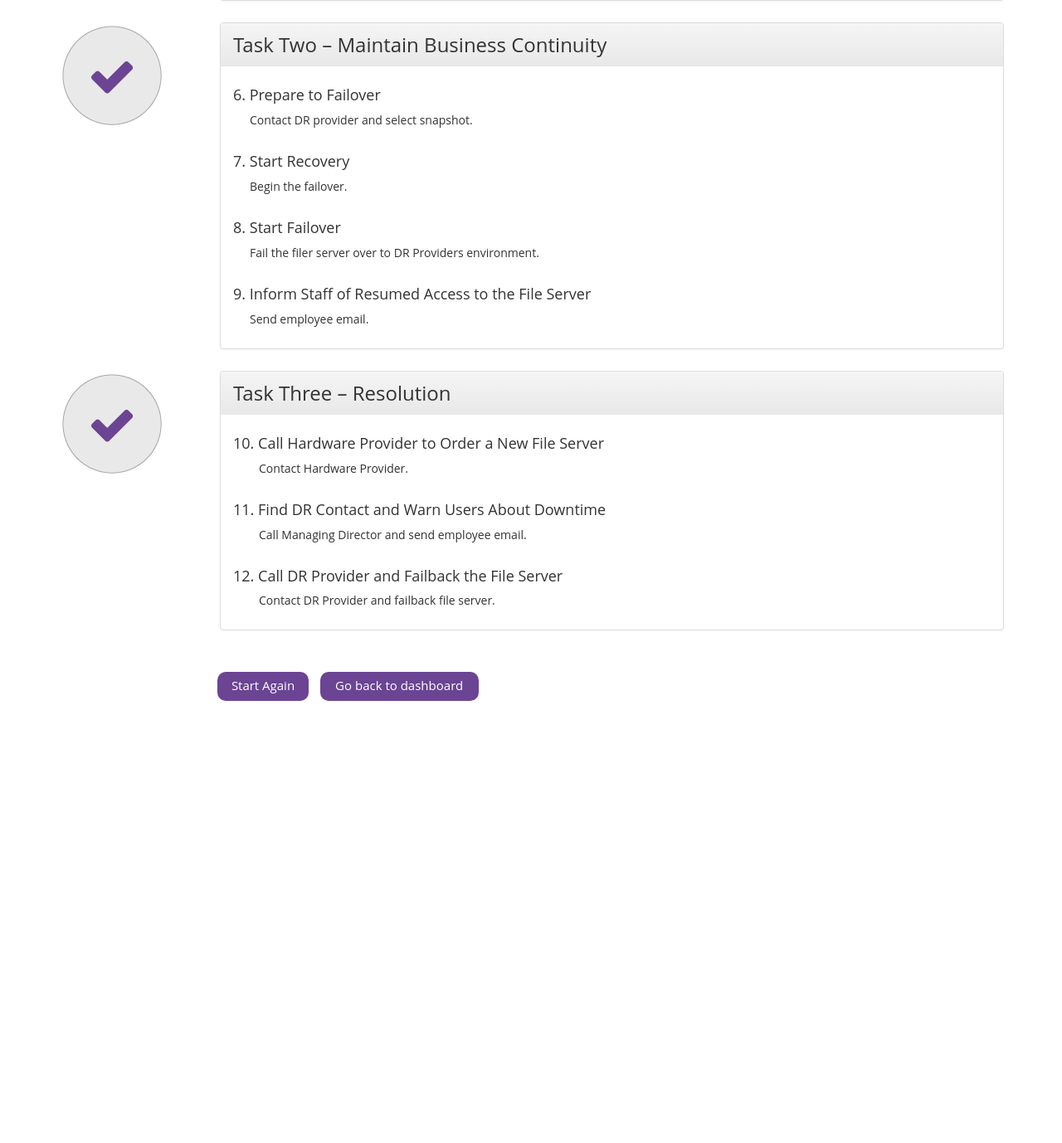
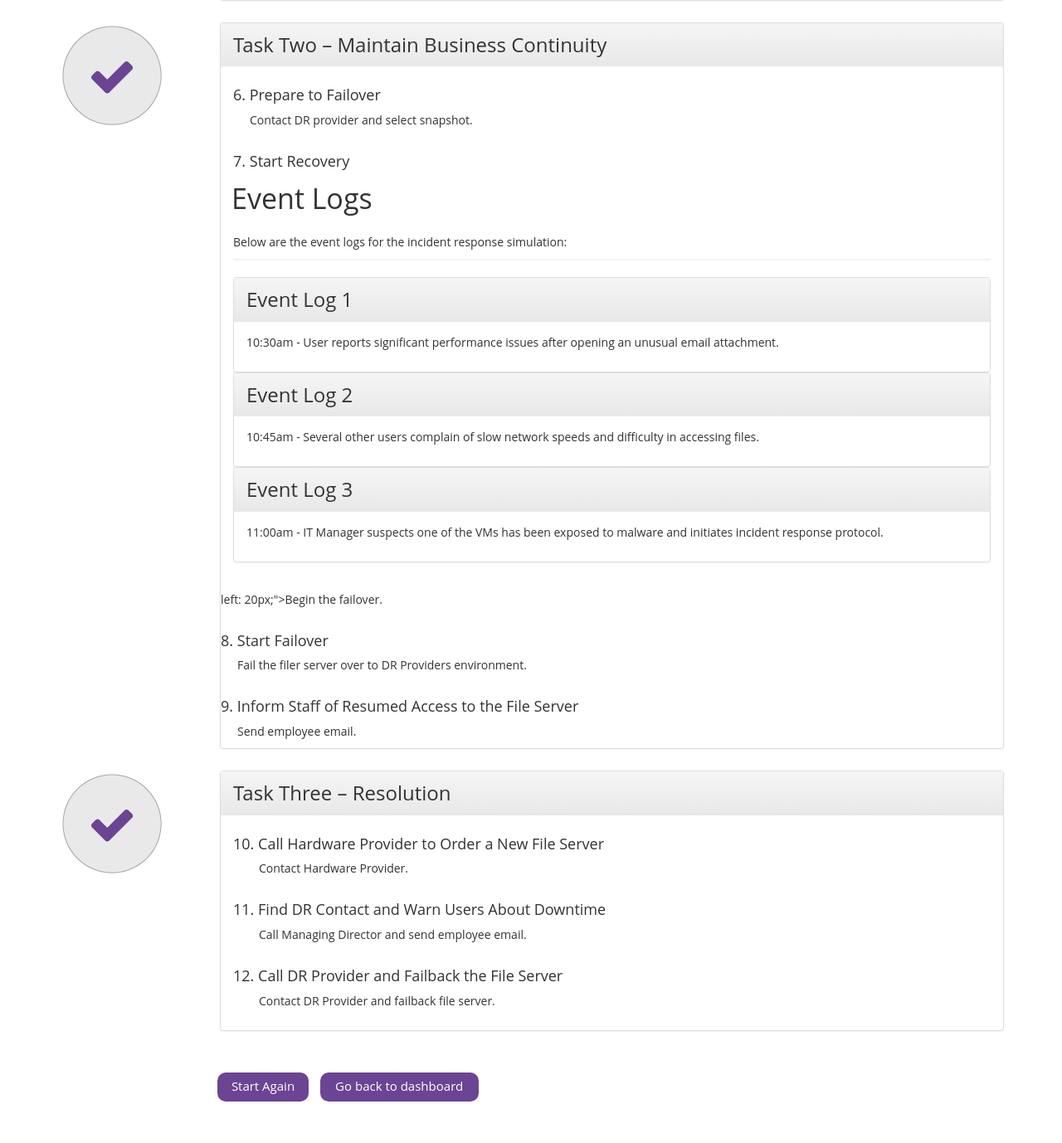
Before and after one commit to codystack/irs, a PHP site: page /app/simulation/cybersummary.php in a window 1280 px wide. Shown: the part 1061-2439 px from the top of the page at 83% size. Before the commit the page ends 1906 px from the top, so only its background shows below. Run offline with PHP 8.4, Linux system fonts and the light colour scheme; the visitor is signed in with stand-in values (Sample User, id 1); some libraries are stand-ins or nearby versions; some web fonts are replaced.

Commit message:
playbook added

```diff
--- a/app/simulation/cybersummary.php
+++ b/app/simulation/cybersummary.php
@@ -131,7 +131,45 @@ if (isset($_GET['logout'])) {
             <h4>6. Prepare to Failover<br></h4>
             <p style="padding-left: 20px;">Contact DR provider and select snapshot.<br><br></p>
             <h4>7. Start Recovery<br></h4>
-            <p style="padding-left: 20px;">Begin the failover.<br><br></p>
+            <p style="padding-<div class="container" style="padding-top: 50px;">
+  <div class="row title">
+    <p>Event Logs</p>
+  </div>
+  <div class="info">
+    <p>Below are the event logs for the incident response simulation:</p>
+    <hr>
+  </div>
+  <div class="row">
+    <div class="col-md-12">
+      <div class="panel-group" id="accordion" role="tablist" aria-multiselectable="true">
+        <div class="panel panel-default">
+          <div class="panel-heading" role="tab" id="headingOne">
+            <h3 style="margin-bottom: 3px !important; margin-top: 3px !important;">Event Log 1</h3>
+          </div>
+          <div class="panel-body">
+            <p>10:30am - User reports significant performance issues after opening an unusual email attachment.</p>
+          </div>
+        </div>
+        <div class="panel panel-default">
+          <div class="panel-heading" role="tab" id="headingTwo">
+            <h3 style="margin-bottom: 3px !important; margin-top: 3px !important;">Event Log 2</h3>
+          </div>
+          <div class="panel-body">
+            <p>10:45am - Several other users complain of slow network speeds and difficulty in accessing files.</p>
+          </div>
+        </div>
+        <div class="panel panel-default">
+          <div class="panel-heading" role="tab" id="headingThree">
+            <h3 style="margin-bottom: 3px !important; margin-top: 3px !important;">Event Log 3</h3>
+          </div>
+          <div class="panel-body">
+            <p>11:00am - IT Manager suspects one of the VMs has been exposed to malware and initiates incident response protocol.</p>
+          </div>
+        </div>
+      </div>
+    </div>
+  </div>
+</div>left: 20px;">Begin the failover.<br><br></p>
             <h4>8. Start Failover<br></h4>
             <p style="padding-left: 20px;">Fail the filer server over to DR Providers environment.<br><br></p>
             <h4>9. Inform Staff of Resumed Access to the File Server<br></h4>
```
